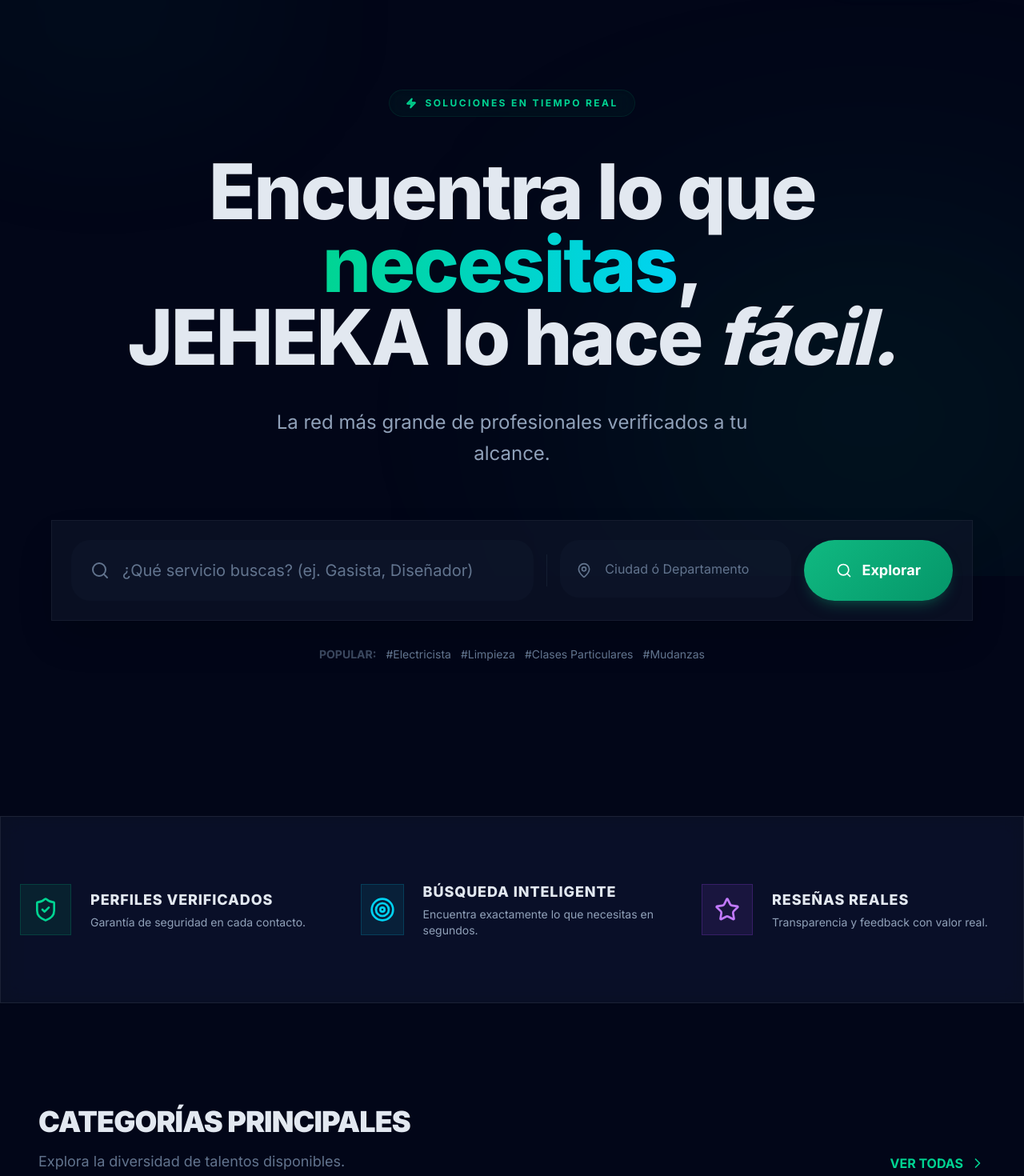
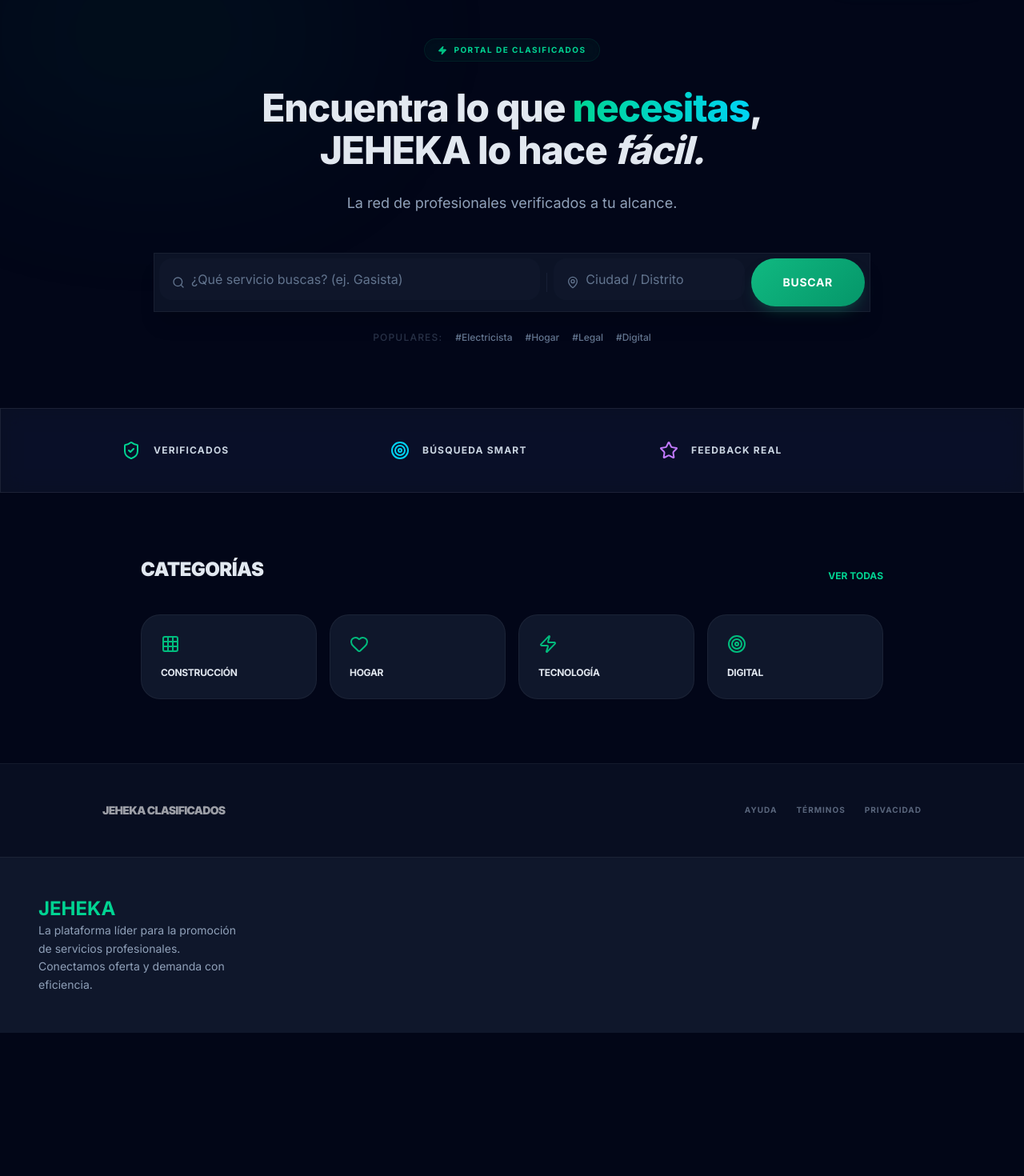
Before and after one commit to lucastepy/jeheka-clasificados, a Next.js app: page / in a window 1280 px wide. Shown: the part 80-1550 px from the top of the page at 80% size. After the commit the page ends 1371 px from the top, so only its background shows below. Built offline with nearby package versions, Linux system fonts and the light colour scheme.

Commit message:
ajustes diseño

```diff
--- a/src/app/layout.tsx
+++ b/src/app/layout.tsx
@@ -30,8 +30,6 @@
           </div>
 
           <nav className="hidden md:flex items-center gap-8">
-            <a href="#" className="text-sm font-medium hover:text-emerald-400 transition-colors">Categorías</a>
-            <a href="#" className="text-sm font-medium hover:text-emerald-400 transition-colors">Ciudades</a>
             <a href="#" className="text-sm font-medium hover:text-emerald-400 transition-colors">Cómo funciona</a>
           </nav>
 
--- a/src/app/page.tsx
+++ b/src/app/page.tsx
@@ -9,176 +9,142 @@
 
   return (
     <main className="flex flex-col min-h-screen bg-slate-950 text-slate-200">
-      {/* Dynamic Background Effects */}
+      {/* Background Glow */}
       <div className="fixed inset-0 overflow-hidden pointer-events-none">
-        <div className="absolute top-[-10%] left-[-10%] w-[40%] h-[40%] rounded-full bg-emerald-500/5 blur-[120px] animate-pulse" />
-        <div className="absolute bottom-[0%] right-[-10%] w-[50%] h-[50%] rounded-full bg-emerald-500/10 blur-[150px] delay-1000" />
+        <div className="absolute top-[-5%] left-[-5%] w-[40%] h-[40%] rounded-full bg-emerald-500/5 blur-[100px]" />
       </div>
 
-      {/* Hero Section */}
-      <section className="relative pt-32 pb-48 px-6 lg:px-12 flex flex-col items-center text-center">
+      {/* Compact Hero Section */}
+      <section className="relative pt-16 pb-20 px-6 lg:px-12 flex flex-col items-center text-center">
         <motion.div
-          initial={{ opacity: 0, y: 30 }}
+          initial={{ opacity: 0, y: 10 }}
           animate={{ opacity: 1, y: 0 }}
-          className="flex items-center gap-2.5 px-5 py-2 rounded-full glass-emerald border border-emerald-500/20 text-emerald-400 text-xs font-bold tracking-[0.2em] mb-12 shadow-inner"
+          className="flex items-center gap-2 px-4 py-1.5 rounded-full glass-emerald border border-emerald-500/10 text-emerald-400 text-[10px] font-bold tracking-[0.15em] mb-8 shadow-inner"
         >
-          <Zap className="w-3.5 h-3.5 fill-emerald-500" />
-          <span>SOLUCIONES EN TIEMPO REAL</span>
+          <Zap className="w-3 h-3 fill-emerald-500" />
+          <span>PORTAL DE CLASIFICADOS</span>
         </motion.div>
 
         <motion.h1
-          initial={{ opacity: 0, y: 30 }}
+          initial={{ opacity: 0, y: 20 }}
           animate={{ opacity: 1, y: 0 }}
           transition={{ delay: 0.1 }}
-          className="text-6xl md:text-8xl font-[800] tracking-tight leading-[0.95] max-w-5xl"
+          className="text-4xl md:text-5xl font-[800] tracking-tight leading-[1.1] max-w-4xl"
         >
           Encuentra lo que <span className="text-gradient">necesitas</span>,<br />
-          JEHEKA lo hace <span className="relative inline-block italic">
-            fácil.
-            <div className="absolute bottom-4 left-0 w-full h-1 bg-emerald-400/30 -skew-x-12 -z-10" />
-          </span>
+          JEHEKA lo hace <span className="relative inline-block italic">fácil.</span>
         </motion.h1>
 
         <motion.p
-          initial={{ opacity: 0, y: 20 }}
+          initial={{ opacity: 0, y: 10 }}
           animate={{ opacity: 1, y: 0 }}
           transition={{ delay: 0.2 }}
-          className="text-xl md:text-2xl text-slate-400 max-w-2xl mt-10 font-normal leading-relaxed"
+          className="text-lg text-slate-400 max-w-xl mt-6 font-normal leading-relaxed"
         >
-          La red más grande de profesionales verificados a tu alcance.
+          La red de profesionales verificados a tu alcance.
         </motion.p>
 
-        {/* Search Engine - Premium Edition */}
+        {/* Compact Search Engine */}
         <motion.div
-          initial={{ opacity: 0, scale: 0.9 }}
+          initial={{ opacity: 0, scale: 0.98 }}
           animate={{ opacity: 1, scale: 1 }}
           transition={{ delay: 0.3 }}
-          className={`w-full max-w-6xl mt-16 p-4 rounded-[3xl] transition-all duration-700 ease-out group ${
+          className={`w-full max-w-4xl mt-12 p-1.5 rounded-[2xl] transition-all duration-500 ease-out ${
             isFocused
-            ? "glass shadow-[0_40px_100px_-20px_rgba(16,185,129,0.3)] ring-2 ring-emerald-500/40"
-            : "bg-slate-900/60 border border-white/5 shadow-2xl hover:bg-slate-900/80"
+            ? "glass shadow-[0_20px_50px_-10px_rgba(16,185,129,0.2)] ring-1 ring-emerald-500/30"
+            : "bg-slate-900/80 border border-white/5 shadow-xl"
           }`}
         >
-          <div className="flex flex-col md:flex-row items-stretch p-2 gap-4">
+          <div className="flex flex-col md:flex-row items-stretch gap-2">
             <div className="flex-[2] relative">
-              <Search className="absolute left-6 top-1/2 -translate-y-1/2 w-6 h-6 text-slate-500 group-hover:text-emerald-400 transition-colors" />
+              <Search className="absolute left-4 top-1/2 -translate-y-1/2 w-4 h-4 text-slate-500 group-hover:text-emerald-400 transition-colors" />
               <input
                 type="text"
-                placeholder="¿Qué servicio buscas? (ej. Gasista, Diseñador)"
+                placeholder="¿Qué servicio buscas? (ej. Gasista)"
                 onFocus={() => setIsFocused(true)}
                 onBlur={() => setIsFocused(false)}
-                className="w-full bg-slate-800/20 border-none focus:ring-0 text-xl py-6 pl-16 pr-4 text-white rounded-2xl group-v-shadow transition-all"
+                className="w-full bg-slate-800/20 border-none focus:ring-0 text-base py-3.5 pl-10 pr-4 text-white rounded-xl transition-all"
               />
             </div>
 
-            <div className="hidden md:block w-px h-10 bg-slate-700 my-auto self-center opacity-30" />
+            <div className="hidden md:block w-px h-6 bg-slate-700 my-auto self-center opacity-30" />
 
             <div className="flex-1 relative">
-              <MapPin className="absolute left-5 top-1/2 -translate-y-1/2 w-5 h-5 text-slate-500 group-hover:text-emerald-400 transition-colors" />
+              <MapPin className="absolute left-4 top-1/2 -translate-y-1/2 w-4 h-4 text-slate-500" />
               <input
                 type="text"
-                placeholder="Ciudad ó Departamento"
-                className="w-full bg-slate-800/20 border-none focus:ring-0 py-6 pl-14 pr-4 text-white rounded-2xl transition-all"
+                placeholder="Ciudad / Distrito"
+                className="w-full bg-slate-800/20 border-none focus:ring-0 py-3.5 pl-10 pr-4 text-white rounded-xl transition-all"
               />
             </div>
 
-            <button className="btn-premium px-14 flex gap-3 text-lg">
-              <Search className="w-5 h-5" />
-              <span>Explorar</span>
+            <button className="btn-premium px-8 py-3.5 text-sm uppercase tracking-wider font-bold">
+              Buscar
             </button>
           </div>
         </motion.div>
 
-        {/* Quick Tags */}
-        <div className="mt-8 flex gap-3 text-sm text-slate-500 flex-wrap justify-center">
-          <span className="font-bold opacity-60">POPULAR:</span>
-          {["Electricista", "Limpieza", "Clases Particulares", "Mudanzas"].map(tag => (
+        {/* Compact Quick Tags */}
+        <div className="mt-6 flex gap-4 text-xs text-slate-500 flex-wrap justify-center font-medium">
+          <span className="opacity-40 uppercase tracking-widest">Populares:</span>
+          {["Electricista", "Hogar", "Legal", "Digital"].map(tag => (
             <button key={tag} className="hover:text-emerald-400 transition-colors cursor-pointer">#{tag}</button>
           ))}
         </div>
       </section>
 
-      {/* Trust Badges */}
-      <section className="py-20 border-y border-white/5 glass">
-        <div className="max-w-7xl mx-auto px-6 grid grid-cols-1 md:grid-cols-3 gap-12 text-center md:text-left">
-          <div className="flex flex-col md:flex-row items-center gap-6">
-            <div className="w-16 h-16 rounded-[2xl] bg-emerald-500/10 flex items-center justify-center text-emerald-400 border border-emerald-500/20">
-              <ShieldCheck className="w-8 h-8" />
-            </div>
-            <div>
-              <h3 className="text-lg font-[800] uppercase tracking-wider mb-1">Perfiles Verificados</h3>
-              <p className="text-slate-400 text-sm">Garantía de seguridad en cada contacto.</p>
-            </div>
+      {/* Trust Mini-Bar */}
+      <section className="py-10 border-y border-white/5 glass">
+        <div className="max-w-5xl mx-auto px-6 grid grid-cols-1 md:grid-cols-3 gap-8">
+          <div className="flex items-center gap-4">
+            <ShieldCheck className="w-6 h-6 text-emerald-400 shrink-0" />
+            <span className="text-xs font-bold uppercase tracking-widest text-slate-300">Verificados</span>
           </div>
-          <div className="flex flex-col md:flex-row items-center gap-6">
-            <div className="w-16 h-16 rounded-[2xl] bg-cyan-500/10 flex items-center justify-center text-cyan-400 border border-cyan-500/20">
-              <Target className="w-8 h-8" />
-            </div>
-            <div>
-              <h3 className="text-lg font-[800] uppercase tracking-wider mb-1">Búsqueda Inteligente</h3>
-              <p className="text-slate-400 text-sm">Encuentra exactamente lo que necesitas en segundos.</p>
-            </div>
+          <div className="flex items-center gap-4">
+            <Target className="w-6 h-6 text-cyan-400 shrink-0" />
+            <span className="text-xs font-bold uppercase tracking-widest text-slate-300">Búsqueda Smart</span>
           </div>
-          <div className="flex flex-col md:flex-row items-center gap-6">
-            <div className="w-16 h-16 rounded-[2xl] bg-purple-500/10 flex items-center justify-center text-purple-400 border border-purple-500/20">
-              <Star className="w-8 h-8" />
-            </div>
-            <div>
-              <h3 className="text-lg font-[800] uppercase tracking-wider mb-1">Reseñas Reales</h3>
-              <p className="text-slate-400 text-sm">Transparencia y feedback con valor real.</p>
-            </div>
+          <div className="flex items-center gap-4">
+            <Star className="w-6 h-6 text-purple-400 shrink-0" />
+            <span className="text-xs font-bold uppercase tracking-widest text-slate-300">Feedback Real</span>
           </div>
         </div>
       </section>
 
-      {/* Category Grid */}
-      <section className="py-32 px-6 lg:px-12 max-w-7xl mx-auto w-full">
-        <div className="flex justify-between items-end mb-16">
-          <div>
-            <h2 className="text-4xl font-[900] tracking-tight mb-4 uppercase">Categorías Principales</h2>
-            <p className="text-slate-500 text-lg">Explora la diversidad de talentos disponibles.</p>
-          </div>
-          <button className="flex items-center gap-2 text-emerald-400 font-bold group hover:text-emerald-300 transition-colors">
-            VER TODAS <ChevronRight className="w-5 h-5 transition-transform group-hover:translate-x-1" />
-          </button>
+      {/* Category Grid - More compact */}
+      <section className="py-20 px-6 lg:px-12 max-w-5xl mx-auto w-full">
+        <div className="flex justify-between items-end mb-10">
+          <h2 className="text-2xl font-[900] tracking-tight uppercase">Categorías</h2>
+          <button className="text-xs text-emerald-400 font-bold hover:underline">VER TODAS</button>
         </div>
 
-        <div className="grid grid-cols-2 lg:grid-cols-4 gap-8">
+        <div className="grid grid-cols-2 md:grid-cols-4 gap-4">
           {[
-            { name: "Construcción", icon: Grid, color: "emerald" },
-            { name: "Hogar", icon: Heart, color: "red" },
-            { name: "Tecnología", icon: Zap, color: "blue" },
-            { name: "Digital", icon: Target, color: "purple" }
+            { name: "Construcción", icon: Grid },
+            { name: "Hogar", icon: Heart },
+            { name: "Tecnología", icon: Zap },
+            { name: "Digital", icon: Target }
           ].map((cat) => (
             <motion.div
               key={cat.name}
-              whileHover={{ y: -8, scale: 1.02 }}
-              className="group p-10 rounded-[3xl] bg-slate-900 border border-white/5 hover:border-emerald-500/30 transition-all flex flex-col items-start gap-8 cursor-pointer relative overflow-hidden"
+              whileHover={{ y: -4 }}
+              className="p-6 rounded-2xl bg-slate-900 border border-white/5 hover:border-emerald-500/20 transition-all flex flex-col items-start gap-4 cursor-pointer"
             >
-              <div className="absolute top-0 right-0 w-24 h-24 bg-emerald-500/5 blur-[40px] group-hover:bg-emerald-500/20 transition-all" />
-              <cat.icon className="w-10 h-10 text-emerald-500 group-hover:scale-110 transition-transform" />
-              <div>
-                <span className="font-black text-2xl uppercase tracking-tighter block">{cat.name}</span>
-                <span className="text-slate-500 text-sm font-bold opacity-60">VER MÁS</span>
-              </div>
+              <cat.icon className="w-6 h-6 text-emerald-500" />
+              <span className="font-bold text-xs uppercase tracking-tight">{cat.name}</span>
             </motion.div>
           ))}
         </div>
       </section>
 
-      {/* Branding Footer */}
-      <footer className="mt-auto py-20 px-6 lg:px-12 border-t border-white/5 bg-slate-900/50">
-        <div className="max-w-7xl mx-auto flex flex-col md:flex-row justify-between items-center gap-12 opacity-80">
-          <div className="flex flex-col gap-4 text-center md:text-left">
-            <div className="text-2xl font-black tracking-tighter text-white">JEHEKA CLASIFICADOS</div>
-            <p className="text-slate-500 max-w-sm text-sm">
-              Conectando la oferta y demanda de servicios profesionales en Paraguay con la mayor eficiencia del mercado.
-            </p>
-          </div>
-          <div className="flex gap-8 text-sm font-bold text-slate-400">
-            <a href="#" className="hover:text-emerald-400">AYUDA</a>
-            <a href="#" className="hover:text-emerald-400">TÉRMINOS</a>
-            <a href="#" className="hover:text-emerald-400">PRIVACIDAD</a>
+      {/* Simple Footer */}
+      <footer className="mt-auto py-12 px-6 lg:px-12 border-t border-white/5 bg-slate-900/50">
+        <div className="max-w-5xl mx-auto flex flex-col md:flex-row justify-between items-center gap-8 opacity-60">
+          <div className="text-sm font-black tracking-tighter text-white">JEHEKA CLASIFICADOS</div>
+          <div className="flex gap-6 text-[10px] font-bold text-slate-400 uppercase tracking-widest">
+            <a href="#" className="hover:text-emerald-400">Ayuda</a>
+            <a href="#" className="hover:text-emerald-400">Términos</a>
+            <a href="#" className="hover:text-emerald-400">Privacidad</a>
           </div>
         </div>
       </footer>
```
